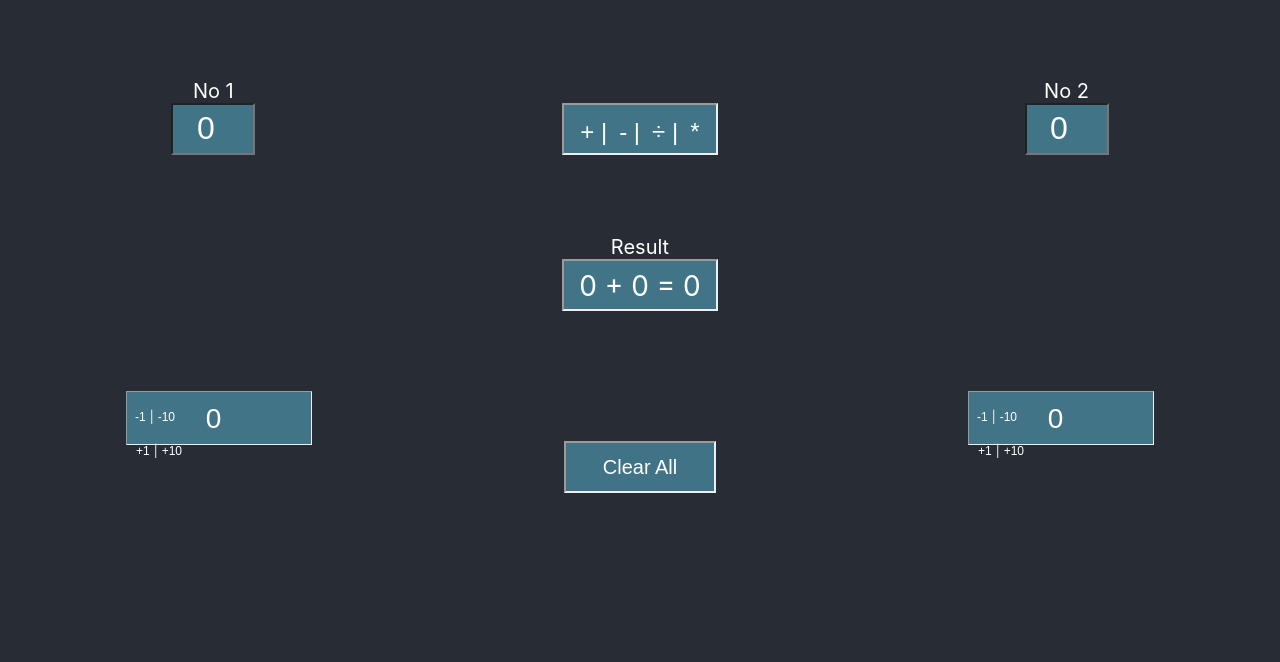
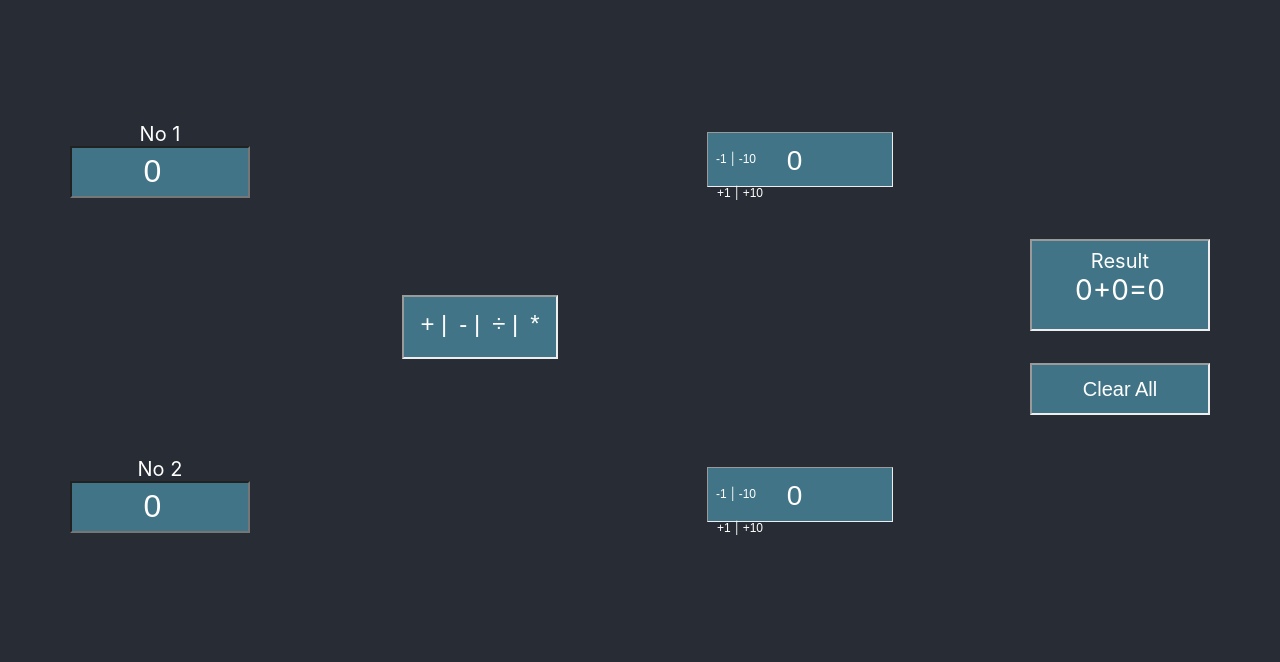
Before and after one commit to evangous/calculator, a React app: page / in a window 1280 px wide. Shown: the part 138-800 px from the top of the page. Built offline with nearby package versions, Linux system fonts and the light colour scheme.

Commit message:
initial commit

```diff
--- a/src/components/App.js
+++ b/src/components/App.js
@@ -11,59 +11,54 @@ import Modulation from './Modulation';
 class App extends Component {
   constructor() {
     super()
-    this.handleNumberOne = this.handleNumberOne.bind(this)
-    this.handleNumberTwo = this.handleNumberTwo.bind(this)
-    this.handleOperator = this.handleOperator.bind(this)
     this.state = {
-      numberOne : 0,
-      numberTwo : 0,
+      numbers : [0, 0],
       operator: '+'
     }
   }
   initState(){
     this.setState({
-      numberOne: 0,
-      numberTwo: 0,
+      numbers : [0, 0],
       operator: '+'
     })
   }
-  handleNumberOne(num) {
+  handleNumber(number,index){
+    let numbers = this.state.numbers
+    numbers[index] = number
+    this.setState({numbers})
+  }
+  handleOperator(operator){
     this.setState({
-      numberOne: num
-    })
-  }
-  handleNumberTwo(num) {
-    this.setState({
-      numberTwo: num
-    })
-  }
-  handleOperator(data) {
-    this.setState({
-      operator: data
+      operator: operator
     })
   }
   render() {
+    const inputs = this.state.numbers.map((number,index) =>
+      <div className={"Label-input-container"} key={index}>
+         Νο {index+1}
+         <Input key={index} number={this.state.numbers[index]} numberHandler={(number) => this.handleNumber( number, index)} />
+      </div>
+    )
+    const modulation = this.state.numbers.map((number,index) =>
+      <Modulation number={this.state.numbers[index]} numberHandler={(number) => this.handleNumber( number, index)} key={index} />
+    )
+    const numbers = this.state.numbers
+    const operator = this.state.operator
     return (
       <div className="App">
         <Header />
-        <div className="Top-container">
-          <div className="Label-input-container">
-            Νο 1
-            <Input number={this.state.numberOne} numberHandler={this.handleNumberOne} />
+        <div className="Main-container">
+          <div className="Inputs-container">
+            {inputs}
           </div>
-          <Operators operatorHandler={this.handleOperator} />
-          <div className="Label-input-container">
-            Νο 2
-            <Input number={this.state.numberTwo} numberHandler={this.handleNumberTwo} />
+          <Operators operatorHandler={(operator) => this.handleOperator(operator)} />
+          <div className="Modulation-container">
+            {modulation}
           </div>
-        </div>
-        <div className="Middle-container">
-          <Result numberOne={this.state.numberOne} numberTwo={this.state.numberTwo} operator={this.state.operator} />
-        </div>
-        <div className="Bottom-container">
-          <Modulation number={this.state.numberOne} numberHandler={this.handleNumberOne} />
-          <button type="button" className="Clear-button" onClick={ () => this.initState() }> Clear All </button>
-          <Modulation number={this.state.numberTwo} numberHandler={this.handleNumberTwo} />
+          <div className="Right-container">
+            <Result numbers={numbers} operator={operator} />
+            <button type="button" className="Clear-button" onClick={ () => this.initState() }> Clear All </button>
+          </div>
         </div>
       </div>
     );
@@ -77,9 +72,11 @@ export default App;
 1. on change input number reset +-1| +-10                     OK
 2. on change numbers change input number                      OK
 3. on clear reset input numbers                               OK
-4. map inputs | make it work for more than two numbers
-5. map modulations
-6. add validation check for not-allowed calculations
-7. if negative add parenthesis                                OK
-8. operators map with | but not in the end
+4. map inputs | make it work for more than two numbers        OK
+5. map modulations                                            OK
+6. calc result with dynamic numbers length
+7. add validation check for not-allowed calculations          OK
+8. if negative add parenthesis                                OK
+9. operators map                                              ΟΚ
+10. if decimal, round in second digit                         OK
 */
--- a/src/components/Header.js
+++ b/src/components/Header.js
@@ -1,9 +1,9 @@
-import React, { Component } from 'react';
+import React from 'react';
 import logo from '../logo.svg';
 import './css/Header.css';
 
 
-class Header extends Component {
+class Header extends React.Component {
   render() {
     return (
       <header className="App-header">
--- a/src/components/Input.js
+++ b/src/components/Input.js
@@ -1,26 +1,24 @@
-import React, { Component } from 'react';
+import React from 'react';
 import './css/Input.css';
 
 class Input extends React.Component {
   constructor(props) {
     super(props)
-    console.log(this.props.number);
     this.state = {
       number: 0
     }
-    this.handleChange = this.handleChange.bind(this)
   }
   handleChange(event) {
+    this.numberValue = Number(event.target.value)
     this.setState({
-      number: event.target.value
+      number: this.numberValue
     })
-    this.numberValue = Number(event.target.value)
-    this.props.numberHandler(event.target.value);
+    this.props.numberHandler(this.numberValue);
   }
   render() {
     this.numberValue = Number(this.props.number)
     return (
-      <input type="number" className="Number-input" value={this.numberValue} onChange={this.handleChange} />
+      <input type="number" className="Number-input" value={this.numberValue} onChange={ (event) => this.handleChange(event) } />
     );
   }
 
--- a/src/components/Modulation.js
+++ b/src/components/Modulation.js
@@ -1,4 +1,4 @@
-import React, { Component } from 'react';
+import React from 'react';
 import './css/Modulation.css';
 
 class Modulation extends React.Component {
@@ -20,7 +20,7 @@ class Modulation extends React.Component {
   render() {
     this.numberValue = Number(this.props.number)
     return (
-      <div className="Modulation-container">
+      <div className="Modulation-div">
         <div className="Modulation-minus">
           <button type="button" className="Modulation-button" onClick={this.modulateNumber}> -1 </button>
           <span>|</span>
--- a/src/components/Operators.js
+++ b/src/components/Operators.js
@@ -1,9 +1,17 @@
-import React, { Component } from 'react';
+import React from 'react';
 import './css/Operators.css';
 
 class Input extends React.Component {
+  constructor(props) {
+    super(props)
+    this.state = {
+      operator: '+'
+    }
+  }
   selectOperator(operator){
-    console.log(operator)
+    this.setState({
+      operator: operator
+    })
     this.props.operatorHandler(operator);
   }
   render() {
@@ -13,14 +21,14 @@ class Input extends React.Component {
       { 'text' : '÷ |', 'value' : '/' },
       { 'text' : '*', 'value' : '*' }
     ];
-    const operatorsdiv = operators.map((operator) =>
-      <button type="button" className="Operator-button" onClick={ () => this.selectOperator(operator.value) }> {operator.text} </button>
+    const operatorsdiv = operators.map( (operator, index) =>
+      <button type="button" className="Operator-button" onClick={() => this.selectOperator(operator.value)} key={index}>
+        {operator.text}
+      </button>
     )
     return (
-      <div className="Operators-container">
-        <div className="Operators-div">
-          {operatorsdiv}
-        </div>
+      <div className="Operators-div">
+        {operatorsdiv}
       </div>
     );
   }
--- a/src/components/Result.js
+++ b/src/components/Result.js
@@ -1,21 +1,27 @@
-import React, { Component } from 'react';
+import React from 'react';
 import './css/Result.css';
 
 class Result extends React.Component {
-  constructor(props) {
-    super(props)
-  }
   render() {
-    const numberOne = this.props.numberOne
-    const numberTwo = this.props.numberTwo
+    const numberOne = this.props.numbers[0]
+    const numberTwo = this.props.numbers[1]
     const operator = this.props.operator
-    // const result = eval( String(this.props.numberOne+' '+this.props.operator+' '+this.props.numberTwo) )
-    const result = eval( `${this.props.numberOne} ${this.props.operator} ${this.props.numberTwo}` )
+    let result = eval( `${numberOne} ${operator} ${numberTwo}` )
+    if (isNaN(result)){
+      result = 'error'
+    } else if (result % 1 > 0 ){
+      result = Math.round(result * 100) / 100
+    }
+    const className = (result==='error') ? 'error' : ''
     return (
-      <div className="Result-container">
-        Result
-        <div className="Result-div">
-          { numberOne<0 ? `(${numberOne})` : numberOne } {operator} {numberTwo} = {result}
+      <div className="Result-div">
+        <div className="Result-label">Result</div>
+        <div className={className}>
+          { numberOne<0 ? `(${numberOne})` : numberOne }
+          {operator}
+          { numberTwo<0 ? `(${numberTwo})` : numberTwo }
+          =
+          {result}
         </div>
       </div>
     );
--- a/src/components/css/App.css
+++ b/src/components/css/App.css
@@ -1,46 +1,54 @@
+html, body {
+    width: 100%;
+    height: 100%;
+    margin: 0;
+    padding: 0;
+}
+#root {
+  height: 100%;
+}
+
 .App {
+  width: 100%;
+  height: 100%;
+  display: flex;
+  flex-direction: column;
+  justify-content: flex-start;
+  align-items: stretch;
+  align-content: stretch;
+  font-size: calc(10px + 2vmin);
+  color: white;
+  background-color: #282c34;
   text-align: center;
-  background-color: #282c34;
-  min-height: 100vh;
+}
+
+.Main-container {
+  width: 100%;
+  height: 100%;
+  display: flex;
+  flex-direction: row;
+}
+.Inputs-container, .Operators-container, .Modulation-container, .Right-container {
   display: flex;
   flex-direction: column;
   align-items: center;
   justify-content: center;
-  font-size: calc(10px + 2vmin);
-  color: white;
+  text-align: center;
+  width: 25%;
+  height: 100%;
 }
 
-.App-link {
-  color: #61dafb;
-}
-.App-h5 {
-  color: #61dafb;
-}
-
-.Top-container, .Middle-container, .Bottom-container {
-  width: 100%;
-  display: flex;
-}
-
-.Middle-container {
-  margin: 10vmin;
-  font-size: 2.5vmin;
-}
-.Result-container {
+.Label-input-container {
+  display: grid;
   width: 100%;
   text-align: center;
-  display: grid;
-}
-.Label-input-container {
-  display: grid;
-  width: 33.33%;
-  text-align: center;
   font-size: 2.5vmin;
+  margin: auto;
 }
 
 .Clear-button {
   height: 6.5vmin;
-  width: 19vmin;
+  width: 22.5vmin;
   background-color: #61dafb69;
   color: #fff;
   padding: 1vmin;
@@ -50,8 +58,6 @@
   border-style: inset;
   border-color: initial;
   border-image: initial;
-  margin: auto;
-  margin-bottom: 0;
-  top: 6vmin;
+  margin-top: 5%;
   position: relative;
 }
--- a/src/components/css/Header.css
+++ b/src/components/css/Header.css
@@ -1,13 +1,21 @@
 .App-header {
   display: flex;
   top: 3vmin;
-  position: absolute;
+  margin: auto;
+  padding: 25px;
 }
-
 .App-logo {
   animation: App-logo-spin infinite 20s linear;
   height: 10vmin;
 }
+.App-link {
+  color: #61dafb;
+}
+.App-h5 {
+  color: #61dafb;
+  margin: auto;
+}
+
 
 @keyframes App-logo-spin {
   from {
--- a/src/components/css/Input.css
+++ b/src/components/css/Input.css
@@ -1,6 +1,6 @@
 .Number-input {
   height: 4vmin;
-  width: 8vmin;
+  width: 50%;
   background-color: #61dafb69;
   color: #fff;
   font-size: 4vmin;
--- a/src/components/css/Modulation.css
+++ b/src/components/css/Modulation.css
@@ -1,4 +1,4 @@
-.Modulation-container {
+.Modulation-div {
   height: 4vmin;
   width: 22vmin;
   background-color: #61dafb69;
--- a/src/components/css/Operators.css
+++ b/src/components/css/Operators.css
@@ -1,14 +1,9 @@
-.Operators-container {
-  width: 33.33%;
-  text-align: center;
-  display: flex;
-}
 .Operators-div {
   height: 4vmin;
   width: 19vmin;
   background-color: #61dafb69;
   color: #fff;
-  padding: 1vmin 0;
+  padding: 1vmin 0 2.5vmin 0;
   text-align: center;
   font-size: 3.5vmin;
   border-width: 2px;
@@ -16,7 +11,6 @@
   border-color: initial;
   border-image: initial;
   margin: auto;
-  margin-bottom: 0;
 }
 .Operator-button {
   background: none;
--- a/src/components/css/Result.css
+++ b/src/components/css/Result.css
@@ -1,7 +1,7 @@
 .Result-div {
-  height: 4vmin;
+  height: 9vmin;
   width: auto;
-  min-width: 17vmin;
+  min-width: 20vmin;
   background-color: #61dafb69;
   color: #fff;
   font-size: 4vmin;
@@ -12,6 +12,12 @@
   border-style: inset;
   border-color: initial;
   border-image: initial;
-  margin: auto;
-  margin-bottom: 0;
+  margin-bottom: 5%;
 }
+
+.Result-label {
+  font-size: 2.5vmin;
+}
+.error {
+  color: red;
+}
```
Also changed, not shown: src/index.js (line endings or trailing spaces), 1 other file.
